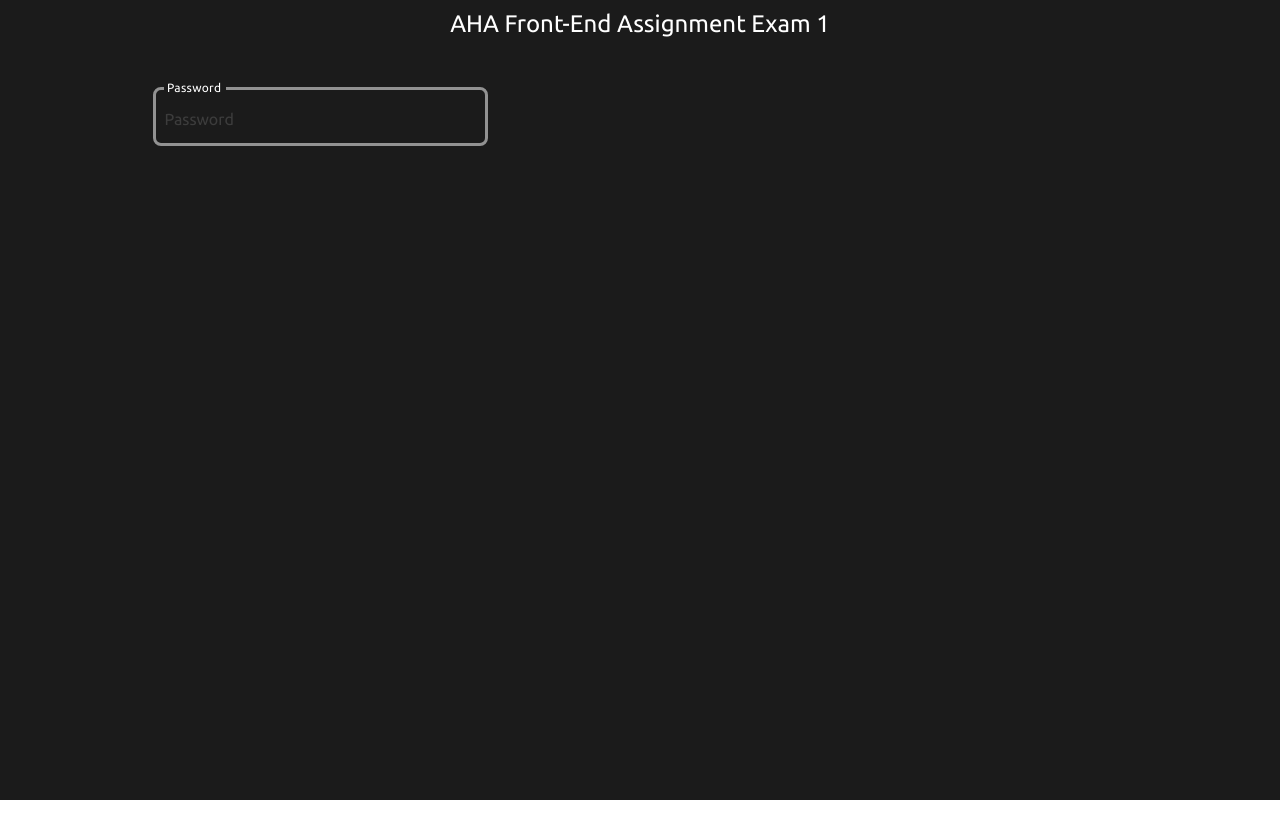
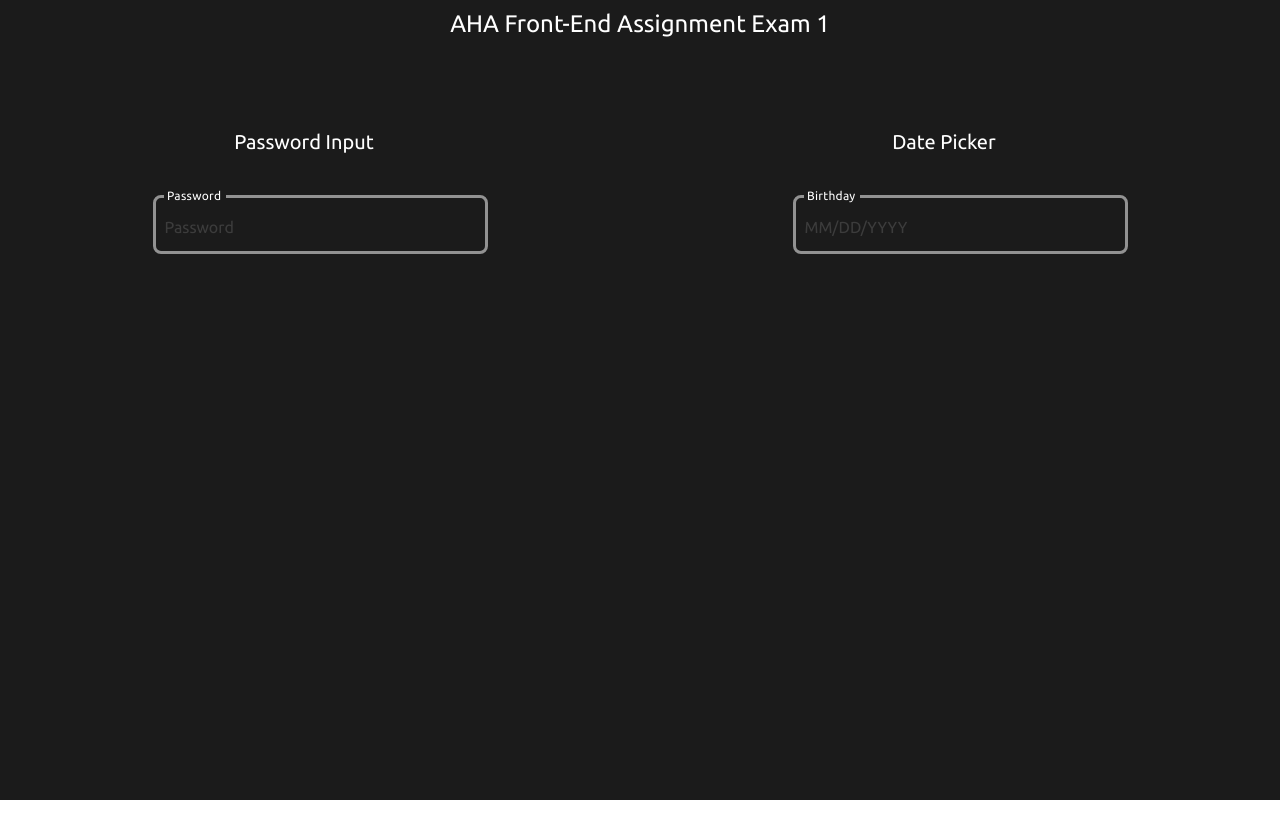
Before and after one commit to benqqqq/aha-fe-assignment, a React (Vite) app: page / in a window 1280 px wide. Shown: the top 838 px of the page. Before the commit the page ends 800 px from the top, so only its background shows below. Built offline with nearby package versions, Linux system fonts and the light colour scheme.

Commit message:
feat: implement DatePicker

```diff
--- /dev/null
+++ b/src/components/AhaDatePicker/AhaDatePicker.tsx
@@ -0,0 +1,106 @@
+import type { ReactElement } from 'react'
+import { useCallback, useState } from 'react'
+import { DatePicker } from '@mui/x-date-pickers'
+import type { Dayjs } from 'dayjs'
+import {
+	slotPropsActionBarSx,
+	slotPropsInputAdornmentSx,
+	slotPropsPopperSx,
+	slotPropsTextFieldSx
+} from './stylesDatePicker'
+import type { DatePickerProps } from '@mui/x-date-pickers/DatePicker/DatePicker.types'
+
+const dayOfWeekFormatter = (d: string): string => d
+
+/**
+ * Aha Style Date Picker
+ *
+ * A MuiDatePicker use following structure
+ * (reference: https://mui.com/x/react-date-pickers/custom-layout/)
+ *
+ * Following diagram demo where we customize (*)
+ *
+ * ---------------------------------    DatePicker
+ * | 06 / 23 / 2023                |			Picker
+ * --------------------------------          Field
+ *                                             TextField
+ *                                                 input		(* hide inputAdornment)
+ * -------------------------------        Popper
+ * | SELECT DATE                 |          Toolbar
+ * | Jun, 2023                   |          								(* change format)
+ * | <        June 2023       >  |          Header					(* change arrow position)
+ * |														 |						Switcher
+ * | Su  Mo  Tu  We  Th  Fr  Sa  |
+ * | 28  29  30  31  1  2  3  4  |					Day							(* change style)
+ * | 5  6  7  8  9  10  11  12   |
+ * | ....                        |
+ * |            Cancel     OK    |					ActionBar				(* change style)
+ * -------------------------------
+ *
+ */
+export default function AhaDatePicker({
+	slotProps,
+	...props
+}: DatePickerProps<Dayjs> & React.RefAttributes<HTMLDivElement>): ReactElement {
+	// extract following props in case user pass them in
+	const {
+		popper: slotPropsPopper,
+		textField: slotPropsTextField,
+		inputAdornment: slotPropsInputAdornment,
+		toolbar: slotPropsToolbar,
+		actionBar: slotPropsActionBar,
+		...restSlotProps
+	} = slotProps ?? {}
+
+	const [isOpen, setIsOpen] = useState(false)
+
+	const handlePopperClose = useCallback(() => {
+		setIsOpen(false)
+	}, [])
+
+	const handleTextFieldClick = useCallback(() => {
+		setIsOpen(true)
+	}, [])
+
+	return (
+		<DatePicker
+			// meet style
+			showDaysOutsideCurrentMonth
+			dayOfWeekFormatter={dayOfWeekFormatter}
+			closeOnSelect={false}
+			//
+			// customize open behavior by focusing on TextField
+			open={isOpen}
+			onClose={handlePopperClose}
+			//
+			// customize children
+			slotProps={{
+				popper: {
+					sx: slotPropsPopperSx,
+					...slotPropsPopper
+				},
+				textField: {
+					sx: slotPropsTextFieldSx,
+					onClick: handleTextFieldClick, // XXX: we might need to support user pass textField.onClick prop in
+					...slotPropsTextField
+				},
+				inputAdornment: {
+					sx: slotPropsInputAdornmentSx,
+					...slotPropsInputAdornment
+				},
+				toolbar: {
+					hidden: false, // in MUI default setting, toolbar only appear in mobile view
+					toolbarFormat: 'MMM, YYYY',
+					...slotPropsToolbar
+				},
+				actionBar: {
+					actions: ['cancel', 'accept'],
+					sx: slotPropsActionBarSx,
+					...slotPropsActionBar
+				},
+				...restSlotProps
+			}}
+			{...props}
+		/>
+	)
+}
--- /dev/null
+++ b/src/components/AhaDatePicker/index.ts
@@ -0,0 +1,2 @@
+// eslint-disable-next-line import/prefer-default-export
+export { default as AhaDatePicker } from './AhaDatePicker'
--- /dev/null
+++ b/src/components/AhaDatePicker/stylesDatePicker.ts
@@ -0,0 +1,125 @@
+/**
+ *  CSS Structure overview
+ *
+ * ├── div(MuiPaper-root)
+ * │   ├── div(MuiPickersPopper-paper)
+ * │   │   ├── div(MuiPickersLayout-root)
+ * │   │   │   ├── div(MuiPickersLayout-toolbar)
+ * │   │   │   │   ├── span - Select date
+ * │   │   │   │   └── div(MuiPickersToolbar-content)
+ * │   │   │   │       └── h4 - Jun, 2023
+ * │   │   │   ├─ div(MuiPickersLayout-contentWrapper)
+ * │   │   │   │    └─ div(MuiDateCalendar-root)
+ * │   │   │   │       ├── div(MuiPickersCalendarHeader-root)
+ * │   │   │   │       │   ├── div(MuiPickersCalendarHeader-labelContainer)
+ * │   │   │   │       │   │   ├── div - June 2023
+ * │   │   │   │       │   │   └── button - switchViewButton
+ * │   │   │   │       │   └── div(MuiPickersArrowSwitcher-root)
+ * │   │   │   │       │        ├── button - ArrowLeftIcon
+ * │   │   │   │       │        └── button - ArrowRightIcon
+ * │   │   │   │       └── div(MuiPickersFadeTransitionGroup-root)
+ * │   │   │   │           └── div
+ * │   │   │   │               └── div
+ * │   │   │   │                   └── div(role="grid")
+ * │   │   │   │                       └── div(MuiDayCalendar-weekContainer)
+ * │   │   │   │                           ├── button(MuiPickersDay) - 28
+ * │   │   │   │                           └── button(MuiPickersDay) - 29
+ * │   │   │   └── div(MuiDialogActions-root)
+ * │   │   │           ├── button - Cancel
+ * │   │   │           └── button - OK
+ * │   └── div(data-testid="sentinelEnd")
+ */
+
+export const slotPropsPopperSx = {
+	'.MuiPaper-root': {
+		backgroundImage: 'none', // MuiPaper has default gradient, so we need to override it
+		backgroundColor: '#1B1B1B',
+
+		// meet style
+		'.MuiPickersLayout-toolbar': {
+			paddingTop: '8px',
+			paddingBottom: '6px',
+			paddingLeft: '26px',
+			paddingRight: '24px'
+		},
+
+		'.MuiPickersCalendarHeader-root': {
+			// make label (June 2023) display in the center (default is on the left)
+			justifyContent: 'center',
+			'.MuiPickersCalendarHeader-labelContainer': {
+				margin: 0,
+				// eslint-disable-next-line @typescript-eslint/no-magic-numbers
+				zIndex: 1 // HACK: greater than the zIndex of the arrowSwitcher, so this one is clickable to switch view
+			},
+
+			// make arrow left and right on each side (default is on the right side)
+			'.MuiPickersArrowSwitcher-root': {
+				position: 'absolute',
+				left: '0',
+				width: '100%',
+				display: 'flex',
+				justifyContent: 'space-between',
+				paddingLeft: '5px',
+				paddingRight: '5px',
+				zIndex: 0 // HACK: smaller than the zIndex of the labelContainer, so labelContainer is clickable to switch view
+			},
+
+			// in our design, we don't need this
+			'.MuiPickersCalendarHeader-switchViewButton': {
+				display: 'none'
+			}
+		},
+
+		'.MuiDayCalendar-slideTransition': {
+			minHeight: '220px',
+
+			'.MuiDayCalendar-weekContainer': {
+				margin: '0',
+
+				'.MuiPickersDay-root': {
+					fontSize: '14px',
+
+					':hover': {
+						backgroundColor: '#FFFFFF',
+						color: '#1B1B1B'
+					},
+
+					'&.MuiPickersDay-today': {
+						borderColor: '#00A3FF'
+					}
+				}
+			}
+		},
+
+		'.MuiPickersLayout-actionBar': {
+			paddingTop: '5px',
+			paddingBottom: '12px',
+
+			// make action button with longer distance
+			'&>:not(:first-of-type)': {
+				marginLeft: '40px'
+			}
+		}
+	}
+}
+
+export const slotPropsTextFieldSx = {
+	'.MuiOutlinedInput-root': {
+		'&.Mui-focused fieldset': {
+			border: '3px solid #FFFFFF'
+		}
+	}
+}
+
+export const slotPropsInputAdornmentSx = {
+	'&': {
+		visibility: 'hidden' // HACK: this is the calendar icon, although we can use disableOpenPicker to hide it, but that will make the calendar lose its position
+	}
+}
+
+export const slotPropsActionBarSx = {
+	button: {
+		textTransform: 'none',
+		color: '#FFFFFF'
+	}
+}
--- a/src/main.tsx
+++ b/src/main.tsx
@@ -5,6 +5,8 @@ import { registerSW } from 'virtual:pwa-register'
 import './index.css'
 import muiTheme from './muiTheme'
 import { ThemeProvider as MuiThemeProvider } from '@mui/material'
+import { LocalizationProvider } from '@mui/x-date-pickers'
+import { AdapterDayjs } from '@mui/x-date-pickers/AdapterDayjs'
 
 registerSW()
 
@@ -14,7 +16,9 @@ if (container) {
 	root.render(
 		<StrictMode>
 			<MuiThemeProvider theme={muiTheme}>
-				<App />
+				<LocalizationProvider dateAdapter={AdapterDayjs}>
+					<App />
+				</LocalizationProvider>
 			</MuiThemeProvider>
 		</StrictMode>
 	)
--- a/src/pages/Home.tsx
+++ b/src/pages/Home.tsx
@@ -1,8 +1,16 @@
 import type { ReactElement } from 'react'
+import { useCallback, useState } from 'react'
 import Head from '../components/Common/Head'
-import PasswordTextField from '../components/PasswordTextField/PasswordTextField'
+import { PasswordTextField } from '../components/PasswordTextField'
+import { AhaDatePicker } from '../components/AhaDatePicker'
+import type { Dayjs } from 'dayjs'
 
 export default function HomePage(): ReactElement {
+	const [datePickerValue, setDatePickerValue] = useState<Dayjs | null>()
+	const handleDatePickerValueChange = useCallback((value: Dayjs | null) => {
+		setDatePickerValue(value)
+	}, [])
+
 	return (
 		<>
 			<Head title='AHA Front-End Assignment Exam 1' />
@@ -10,8 +18,27 @@ export default function HomePage(): ReactElement {
 				<div className='flex justify-center p-2'>
 					<h1 className='text-2xl'>AHA Front-End Assignment Exam 1</h1>
 				</div>
-				<div className='mt-10 flex w-1/2 justify-center'>
-					<PasswordTextField />
+				<div className='flex'>
+					<div className='mt-10 flex h-screen w-1/2 justify-center'>
+						<div>
+							<h2 className='m-10 pr-8 text-center text-xl'>Password Input</h2>
+							<PasswordTextField />
+						</div>
+					</div>
+					<div className='mt-10 flex h-screen w-1/2 justify-center'>
+						<div>
+							<h2 className='m-10 pr-8 text-center text-xl'>Date Picker</h2>
+							<AhaDatePicker
+								defaultValue={datePickerValue}
+								onChange={handleDatePickerValueChange}
+								slotProps={{
+									textField: {
+										label: 'Birthday'
+									}
+								}}
+							/>
+						</div>
+					</div>
 				</div>
 			</div>
 		</>
```
